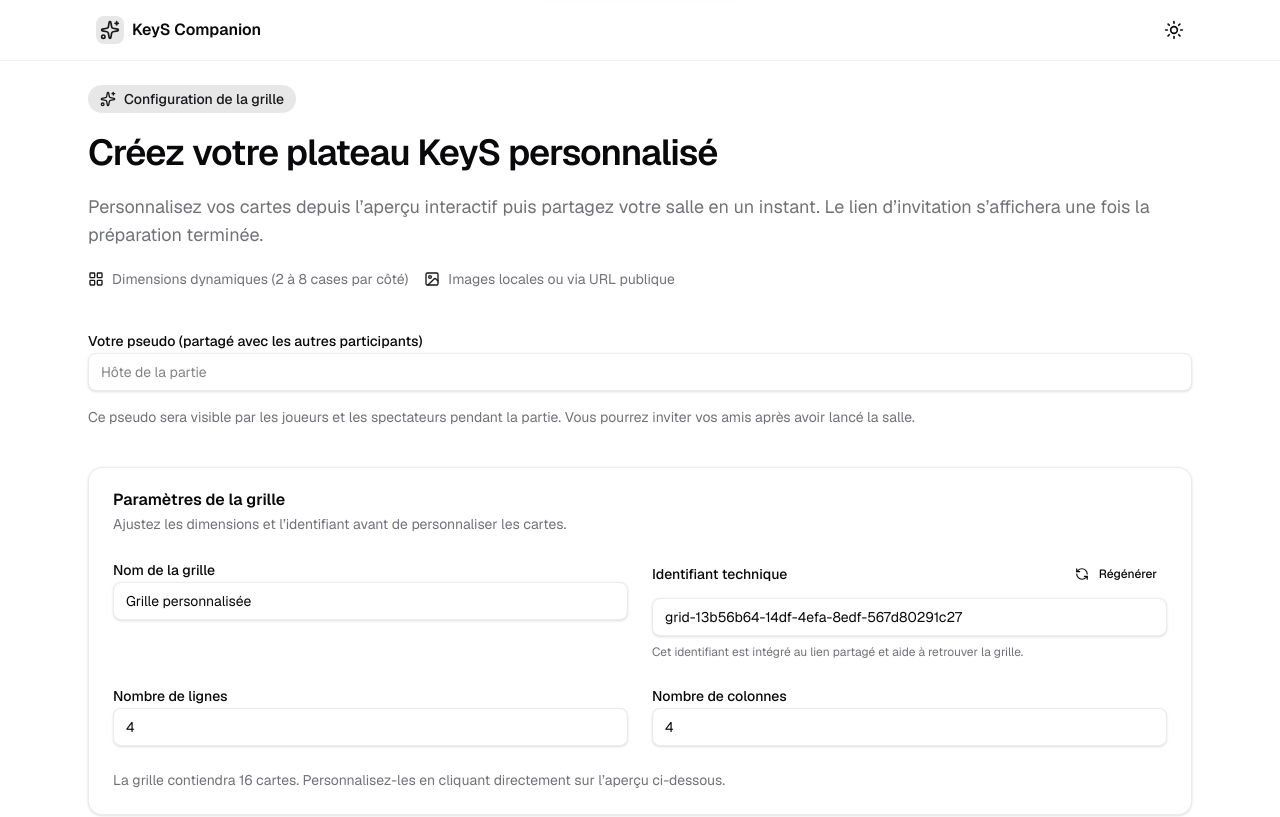
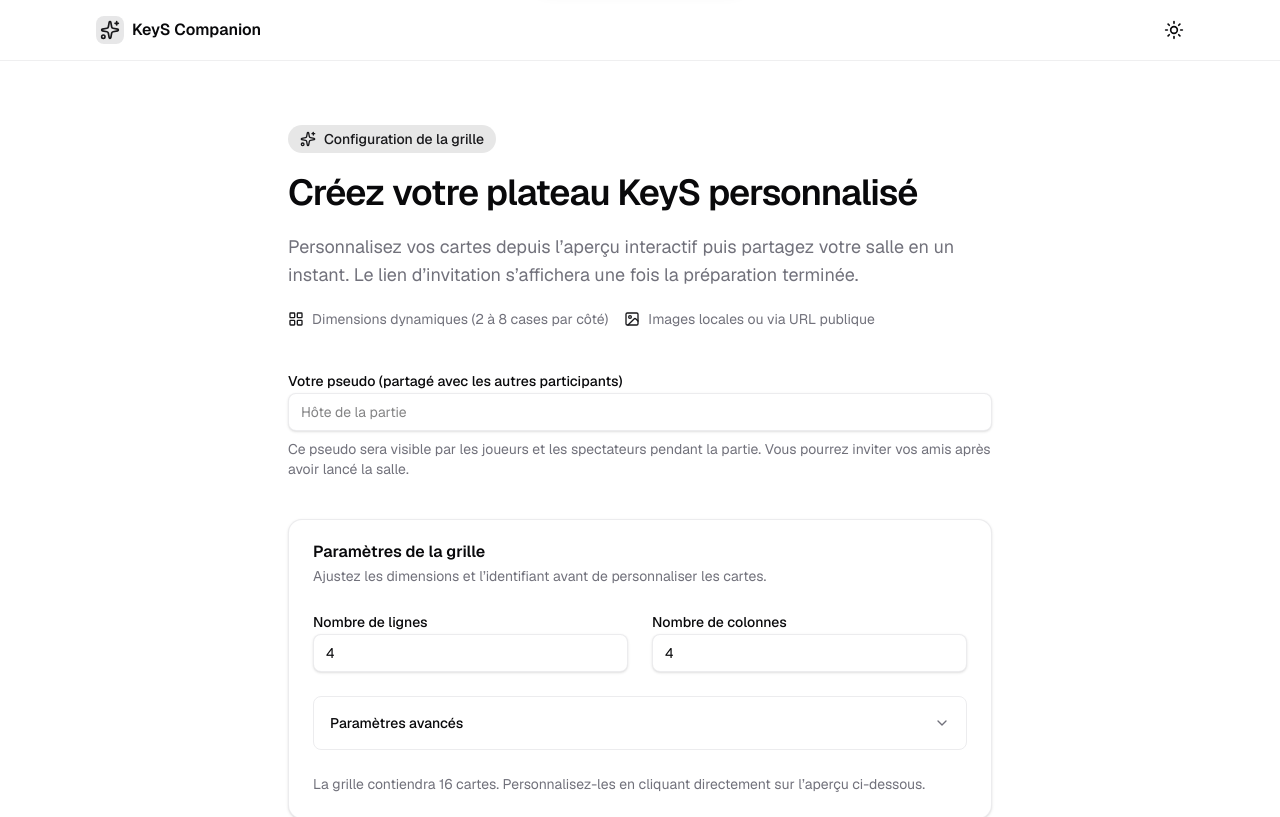
Before and after one commit to aifedespaix/cki, a Next.js app: page /create in a window 1280 px wide. Shown: the top 817 px of the page. Built offline with nearby package versions, Linux system fonts and the light colour scheme.

Commit message:
Refine create flow layout and inputs

```diff
--- a/src/app/create/page.tsx
+++ b/src/app/create/page.tsx
@@ -8,6 +8,7 @@ import {
   GridEditor,
   type GridEditorHandle,
 } from "@/components/editor/GridEditor";
+import { NicknameInput } from "@/components/NicknameInput";
 import { Button } from "@/components/ui/button";
 import type { Grid } from "@/lib/game/types";
 import {
@@ -104,7 +105,9 @@ export default function CreatePage() {
   };
 
   return (
-    <div className="flex flex-col gap-10">
+    <div className="flex min-h-svh flex-col bg-background">
+      <main className="flex-1">
+        <div className="mx-auto flex w-full max-w-3xl flex-col gap-10 px-4 pb-24 pt-10 sm:px-6 sm:pb-16 lg:px-8">
           <section className="space-y-5">
             <div className="inline-flex items-center gap-2 rounded-full bg-primary/10 px-3 py-1 text-sm font-medium text-primary">
               <SparklesIcon aria-hidden="true" className="size-4" />
@@ -115,8 +118,8 @@ export default function CreatePage() {
             </h1>
             <p className="text-base text-muted-foreground sm:text-lg">
               Personnalisez vos cartes depuis l’aperçu interactif puis partagez
-          votre salle en un instant. Le lien d’invitation s’affichera une fois
-          la préparation terminée.
+              votre salle en un instant. Le lien d’invitation s’affichera une
+              fois la préparation terminée.
             </p>
             <div className="flex flex-wrap items-center gap-4 text-sm text-muted-foreground">
               <div className="flex items-center gap-2">
@@ -134,59 +137,46 @@ export default function CreatePage() {
           </section>
 
           <section className="space-y-4">
-        <div className="space-y-2">
-          <label
-            htmlFor="nickname"
-            className="text-sm font-medium text-foreground"
-          >
-            Votre pseudo (partagé avec les autres participants)
-          </label>
-          <input
-            id="nickname"
-            name="nickname"
+            <NicknameInput
+              inputId="nickname"
               value={nickname}
-            onChange={(event) => {
-              setNickname(event.target.value);
+              onValueChange={(nextValue) => {
+                setNickname(nextValue);
                 setStartError(null);
               }}
               onBlur={() => setNicknameTouched(true)}
-            required
-            maxLength={40}
-            className="w-full rounded-md border border-border/70 bg-background px-3 py-2 text-sm shadow-sm focus-visible:outline-none focus-visible:ring-2 focus-visible:ring-ring"
-            placeholder="Hôte de la partie"
-            autoComplete="off"
+              showValidationFeedback={nicknameTouched}
+              description="Ce pseudo sera visible par les joueurs et les spectateurs pendant la partie. Vous pourrez inviter vos amis après avoir lancé la salle."
+              autoComplete="nickname"
             />
-          {nicknameTouched && !nickname.trim() ? (
-            <p className="text-sm text-destructive">
-              Un pseudo est requis pour identifier chaque participant.
-            </p>
-          ) : null}
-        </div>
-
-        <p className="text-sm text-muted-foreground">
-          Ce pseudo sera visible par les joueurs et les spectateurs pendant la
-          partie. Vous pourrez inviter vos amis après avoir lancé la salle.
-        </p>
           </section>
 
           <GridEditor ref={gridEditorRef} />
+        </div>
+      </main>
 
-      <section className="space-y-3">
+      <div className="sticky bottom-0 z-20 border-t border-border/70 bg-background/95 px-4 py-4 shadow-[0_-12px_24px_-20px_rgba(15,23,42,0.45)] backdrop-blur supports-[backdrop-filter]:bg-background/80 sm:relative sm:border-t-0 sm:bg-transparent sm:px-6 sm:py-8 sm:shadow-none sm:backdrop-blur-none lg:px-8">
+        <div className="mx-auto flex w-full max-w-3xl flex-col gap-3 sm:flex-row sm:items-center sm:justify-between sm:gap-6">
           {startError ? (
-          <div className="rounded-md border border-destructive/50 bg-destructive/10 px-3 py-2 text-sm text-destructive">
+            <div
+              role="alert"
+              aria-live="assertive"
+              className="rounded-md border border-destructive/50 bg-destructive/10 px-3 py-2 text-sm text-destructive sm:flex-1"
+            >
               {startError}
             </div>
           ) : null}
           <Button
             type="button"
             size="lg"
-          className="w-full sm:w-auto"
+            className="w-full sm:w-auto sm:min-w-[14rem]"
             onClick={handleStartGame}
             disabled={isStarting}
           >
             {isStarting ? "Création de la salle…" : "Démarrer la partie"}
           </Button>
-      </section>
+        </div>
+      </div>
     </div>
   );
 }
--- /dev/null
+++ b/src/components/NicknameInput.tsx
@@ -0,0 +1,124 @@
+"use client";
+
+import type { FocusEvent } from "react";
+import { useId, useMemo, useState } from "react";
+
+export interface NicknameInputProps {
+  /** Unique identifier for the input element. */
+  inputId?: string;
+  /** Name attribute for the input element. */
+  name?: string;
+  /** Label displayed above the input. */
+  label?: string;
+  /** Descriptive helper text rendered below the input. */
+  description?: string;
+  /** Placeholder displayed inside the input field. */
+  placeholder?: string;
+  /** Maximum number of characters the nickname accepts. */
+  maxLength?: number;
+  /** Whether the field is required. Defaults to true. */
+  required?: boolean;
+  /** Custom validation message displayed when the value is empty. */
+  requiredMessage?: string;
+  /**
+   * External flag to force the display of the validation message.
+   * Useful when validating on form submission.
+   */
+  showValidationFeedback?: boolean;
+  /** Current nickname value. */
+  value: string;
+  /** Callback executed when the nickname changes. */
+  onValueChange: (value: string) => void;
+  /** Optional blur handler executed after the component tracks focus loss. */
+  onBlur?: (event: FocusEvent<HTMLInputElement>) => void;
+  /** Optional focus handler forwarded to the underlying input. */
+  onFocus?: (event: FocusEvent<HTMLInputElement>) => void;
+  /** Optional autocomplete hint. */
+  autoComplete?: string;
+}
+
+const DEFAULT_REQUIRED_MESSAGE =
+  "Un pseudo est requis pour identifier chaque participant.";
+
+/**
+ * Accessible nickname input with inline validation and helper messaging.
+ */
+export function NicknameInput({
+  inputId,
+  name = "nickname",
+  label = "Votre pseudo (partagé avec les autres participants)",
+  description,
+  placeholder = "Hôte de la partie",
+  maxLength = 40,
+  required = true,
+  requiredMessage = DEFAULT_REQUIRED_MESSAGE,
+  showValidationFeedback = false,
+  value,
+  onValueChange,
+  onBlur,
+  onFocus,
+  autoComplete = "off",
+}: NicknameInputProps) {
+  const reactId = useId();
+  const fieldId = inputId ?? reactId;
+  const [hasBlurred, setHasBlurred] = useState(false);
+
+  const trimmedValue = value.trim();
+  const validationMessage = useMemo(() => {
+    if (!required) {
+      return null;
+    }
+    return trimmedValue.length === 0 ? requiredMessage : null;
+  }, [required, requiredMessage, trimmedValue]);
+
+  const showValidationMessage =
+    Boolean(validationMessage) && (showValidationFeedback || hasBlurred);
+
+  const descriptionId = description ? `${fieldId}-description` : undefined;
+  const errorId = showValidationMessage ? `${fieldId}-error` : undefined;
+  const describedByEntries = [errorId, descriptionId].filter(
+    (identifier): identifier is string => Boolean(identifier),
+  );
+  const ariaDescribedBy =
+    describedByEntries.length > 0 ? describedByEntries.join(" ") : undefined;
+
+  return (
+    <div className="space-y-2">
+      <label htmlFor={fieldId} className="text-sm font-medium text-foreground">
+        {label}
+      </label>
+      <input
+        id={fieldId}
+        name={name}
+        value={value}
+        onChange={(event) => {
+          onValueChange(event.target.value);
+        }}
+        onBlur={(event) => {
+          setHasBlurred(true);
+          onBlur?.(event);
+        }}
+        onFocus={onFocus}
+        required={required}
+        maxLength={maxLength}
+        placeholder={placeholder}
+        className="w-full rounded-md border border-border/70 bg-background px-3 py-2 text-sm shadow-sm focus-visible:outline-none focus-visible:ring-2 focus-visible:ring-ring"
+        aria-invalid={showValidationMessage}
+        aria-describedby={ariaDescribedBy}
+        autoComplete={autoComplete}
+        inputMode="text"
+        spellCheck={false}
+      />
+      {showValidationMessage ? (
+        <p id={errorId} className="text-sm text-destructive">
+          {validationMessage}
+        </p>
+      ) : null}
+      {description ? (
+        <p id={descriptionId} className="text-sm text-muted-foreground">
+          {description}
+        </p>
+      ) : null}
+    </div>
+  );
+}
--- a/src/components/editor/GridEditor.tsx
+++ b/src/components/editor/GridEditor.tsx
@@ -10,6 +10,12 @@ import {
   useState,
 } from "react";
 
+import {
+  Accordion,
+  AccordionContent,
+  AccordionItem,
+  AccordionTrigger,
+} from "@/components/ui/accordion";
 import { Button } from "@/components/ui/button";
 import {
   Card,
@@ -424,60 +430,7 @@ export const GridEditor = forwardRef<GridEditorHandle, GridEditorProps>(
             </CardDescription>
           </CardHeader>
           <CardContent className="space-y-6">
-            <div className="grid gap-6 md:grid-cols-2">
-              <div className="space-y-2">
-                <label
-                  htmlFor="grid-name"
-                  className="text-sm font-medium text-foreground"
-                >
-                  Nom de la grille
-                </label>
-                <input
-                  id="grid-name"
-                  type="text"
-                  value={gridName}
-                  onChange={(event) => setGridName(event.target.value)}
-                  className="w-full rounded-md border border-border/70 bg-background px-3 py-2 text-sm shadow-sm focus-visible:outline-none focus-visible:ring-2 focus-visible:ring-ring"
-                  placeholder="Tournoi d’entraînement"
-                />
-              </div>
-              <div className="space-y-2">
-                <div className="flex items-center justify-between">
-                  <label
-                    htmlFor="grid-id"
-                    className="text-sm font-medium text-foreground"
-                  >
-                    Identifiant technique
-                  </label>
-                  <Button
-                    type="button"
-                    variant="ghost"
-                    size="sm"
-                    onClick={regenerateGridId}
-                    className="h-8 px-2 text-xs"
-                  >
-                    <RefreshCcwIcon
-                      aria-hidden="true"
-                      className="mr-1 size-3.5"
-                    />
-                    Régénérer
-                  </Button>
-                </div>
-                <input
-                  id="grid-id"
-                  type="text"
-                  value={gridId}
-                  onChange={(event) => setGridId(event.target.value)}
-                  className="w-full rounded-md border border-border/70 bg-background px-3 py-2 text-sm shadow-sm focus-visible:outline-none focus-visible:ring-2 focus-visible:ring-ring"
-                  placeholder="grid-tournoi"
-                />
-                <p className="text-xs text-muted-foreground">
-                  Cet identifiant est intégré au lien partagé et aide à
-                  retrouver la grille.
-                </p>
-              </div>
-            </div>
-            <div className="grid gap-6 md:grid-cols-2">
+            <div className="grid gap-6 sm:grid-cols-2">
               <div className="space-y-2">
                 <label
                   htmlFor="grid-rows"
@@ -513,6 +466,74 @@ export const GridEditor = forwardRef<GridEditorHandle, GridEditorProps>(
                 />
               </div>
             </div>
+            <Accordion
+              type="single"
+              collapsible
+              className="w-full overflow-hidden rounded-md border border-border/70"
+            >
+              <AccordionItem value="advanced" className="border-b-0">
+                <AccordionTrigger className="px-4">
+                  Paramètres avancés
+                </AccordionTrigger>
+                <AccordionContent className="space-y-6 px-4">
+                  <p className="text-sm text-muted-foreground">
+                    Ajustez le nom public et l’identifiant technique si vous
+                    partagez plusieurs configurations.
+                  </p>
+                  <div className="space-y-2">
+                    <label
+                      htmlFor="grid-name"
+                      className="text-sm font-medium text-foreground"
+                    >
+                      Nom de la grille
+                    </label>
+                    <input
+                      id="grid-name"
+                      type="text"
+                      value={gridName}
+                      onChange={(event) => setGridName(event.target.value)}
+                      className="w-full rounded-md border border-border/70 bg-background px-3 py-2 text-sm shadow-sm focus-visible:outline-none focus-visible:ring-2 focus-visible:ring-ring"
+                      placeholder="Tournoi d’entraînement"
+                    />
+                  </div>
+                  <div className="space-y-2">
+                    <div className="flex items-center justify-between gap-2">
+                      <label
+                        htmlFor="grid-id"
+                        className="text-sm font-medium text-foreground"
+                      >
+                        Identifiant technique
+                      </label>
+                      <Button
+                        type="button"
+                        variant="ghost"
+                        size="sm"
+                        onClick={regenerateGridId}
+                        className="h-8 px-2 text-xs"
+                      >
+                        <RefreshCcwIcon
+                          aria-hidden="true"
+                          className="mr-1 size-3.5"
+                        />
+                        Régénérer
+                      </Button>
+                    </div>
+                    <input
+                      id="grid-id"
+                      type="text"
+                      value={gridId}
+                      onChange={(event) => setGridId(event.target.value)}
+                      className="w-full rounded-md border border-border/70 bg-background px-3 py-2 text-sm shadow-sm focus-visible:outline-none focus-visible:ring-2 focus-visible:ring-ring"
+                      placeholder="grid-tournoi"
+                    />
+                    <p className="text-xs text-muted-foreground">
+                      Cet identifiant est intégré au lien partagé et aide à
+                      retrouver la grille.
+                    </p>
+                  </div>
+                </AccordionContent>
+              </AccordionItem>
+            </Accordion>
             <p className="text-sm text-muted-foreground">
               La grille contiendra {rows * columns} cartes. Personnalisez-les en
               cliquant directement sur l’aperçu ci-dessous.
```
Lines whose indentation alone changed are shown as unchanged.
